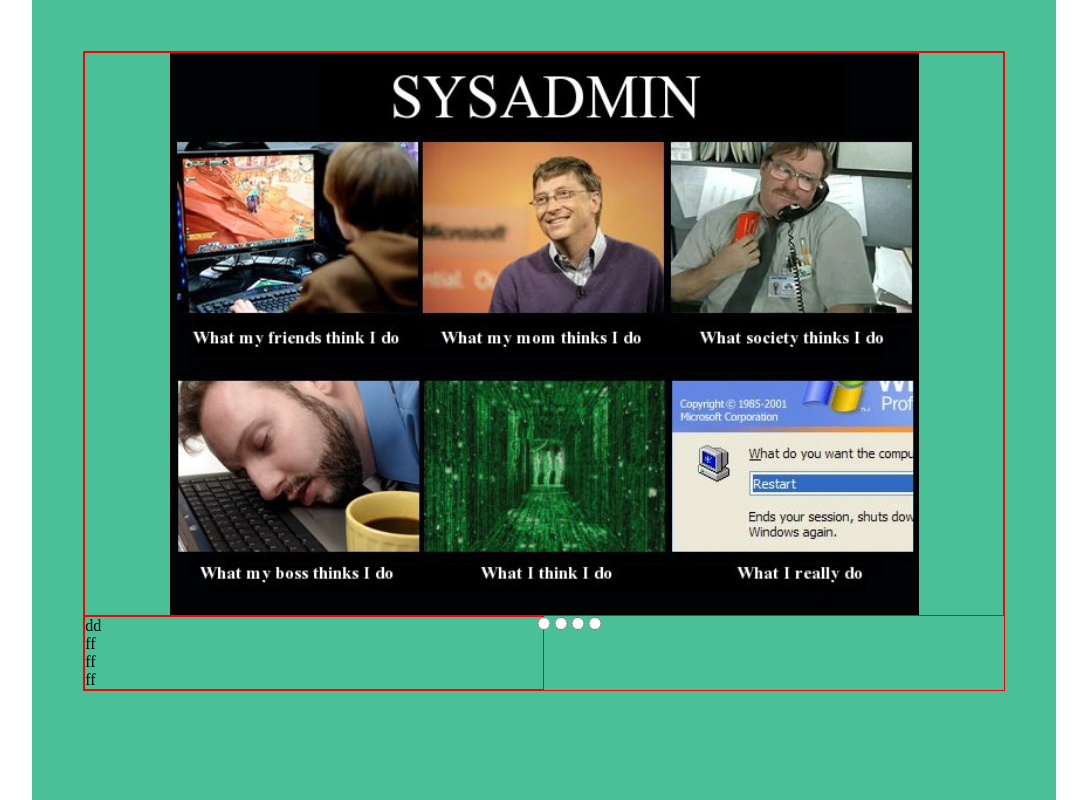
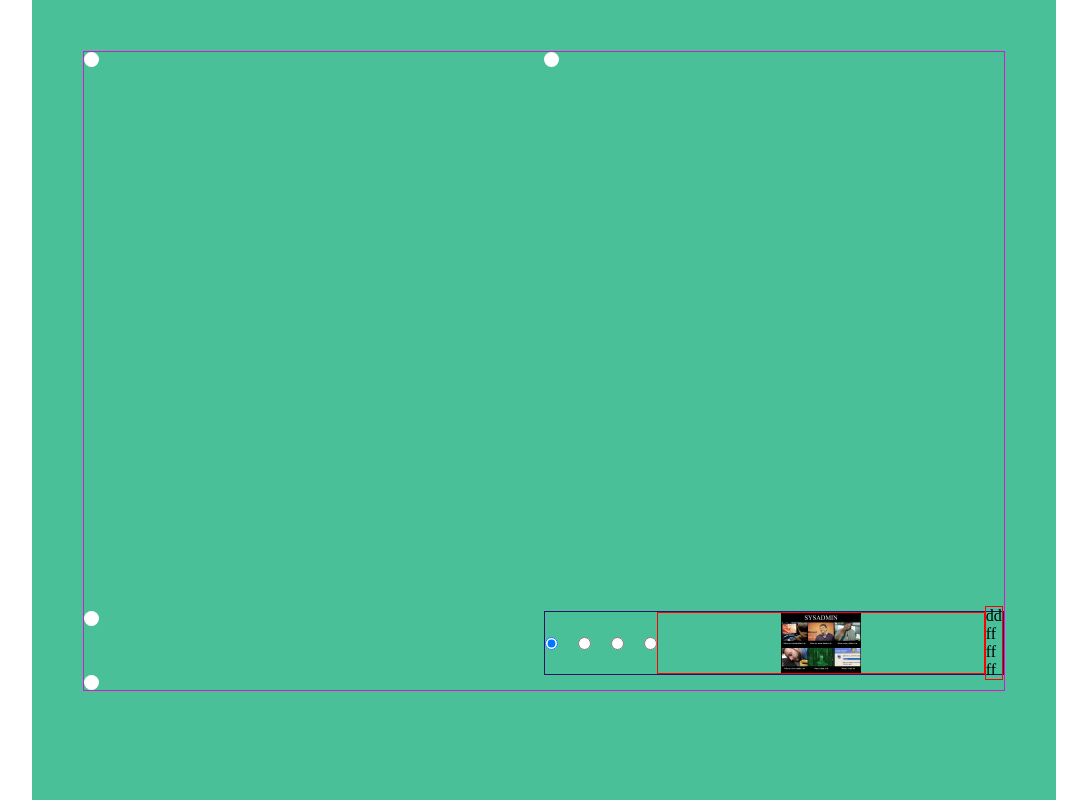
Before and after one commit to EmilyRight/css, a plain HTML site: page index.html in a window 1280 px wide. Shown: the whole page, without its empty margins (96-1183 px from the left). Drawn offline with Linux system fonts and the light colour scheme.

Commit message:
feat: add labels Sat Oct 16 13:06:52 RTZST 2021

```diff
--- a/index.html
+++ b/index.html
@@ -10,23 +10,29 @@
 <body>
     <div class="slider">
         <div class="slider-wrapper">
-            <div class="slider-images">
 
-            </div>
-            <div class="text-block">
-                <p class = "text text-1">dd</p>
-                <p class = "text text-1">ff</p>
-                <p class = "text text-1">ff</p>
-                <p class = "text text-1">ff</p>
-            </div>
-            <div class="bullets-wrapper">
-                <div class="bullets">
-                    <input type="radio" class = "bullet bullet__1">
-                    <input type="radio" class = "bullet bullet__2">
-                    <input type="radio" class = "bullet bullet__3">
-                    <input type="radio" class = "bullet bullet__4">
+            <div class="bullets">
+                <input type="radio" name = "radio" class = "bullet bullet__1" checked>
+                <input type="radio" name = "radio" class = "bullet bullet__2">
+                <input type="radio" name = "radio" class = "bullet bullet__3">
+                <input type="radio" name = "radio" class = "bullet bullet__4">
+                <div class="slider-images"></div>
+                <div class="text-block">
+                    <p class = "text text-1">dd</p>
+                    <p class = "text text-1">ff</p>
+                    <p class = "text text-1">ff</p>
+                    <p class = "text text-1">ff</p>
                 </div>
             </div>
+
+
+            <label id="hw1" for="bullet__1"></label>
+            <label id="hw2" for="bullet__2"></label>
+            <label id="hw3" for="bullet__3"></label>
+            <label id="hw4" for="bullet__4"></label>
+
+
+
         </div>
     </div>
 </body>
--- a/style.css
+++ b/style.css
@@ -6,7 +6,6 @@
 body {
     width: 100vw;
     height: 100vh;
-
 
 }
 
@@ -26,8 +25,11 @@ body {
     background-color: rgb(73, 192, 152);
     display: grid;
     grid-template-columns: 1fr 1fr;
-    grid-template-rows: 1fr;
-    border: 1px solid red;
+    grid-template-rows: 1fr 10%;
+    grid-template-areas:
+    "picture picture"
+    "text bullets";
+    border: 1px solid rgb(216, 23, 206);
 }
 
 .slider-images {
@@ -41,17 +43,56 @@ body {
     background-repeat: no-repeat;
     background-size: contain;
     background-position: center center;
-    grid-column: 1/3;
+    grid-area: picture;
 
 }
 
-.bullet {
-    border: 1px solid red;
-    padding-top: 50%;
-    transform: translate(-50%);
-    grid-column: 2/3;
+
+.bullets {
+
+    border: 1px solid rgb(44, 16, 107);
+    display: flex;
+    flex-direction: row;
+    justify-content: center;
+    align-items: center;
+    grid-area: bullets;
 }
 
+.bullet {
+    display: inline-block;
+    margin-right: 20px;
+
+}
+
+.bullet:last-of-type {
+    margin-right: 0px;
+}
+.label-wrapper {
+    display: flex;
+    flex-direction: row;
+}
+label {
+    width: 15px;
+    height: 15px;
+    border-radius: 50%;
+    background-color: #fff;
+    display: flex;
+    gap: 10px;
+    transition: 0.3s;
+    margin-right: 10px;
+}
+label:last-of-type {
+    margin: 0;
+}
+
+label:hover {
+    background-color: blue;
+}
 .text-block {
     border: 1px solid red;
+    grid-area: text;
 }
+
+.bullet__1:checked~#hw1:hover {
+    background-color: rgb(23, 155, 111);
+}
```
